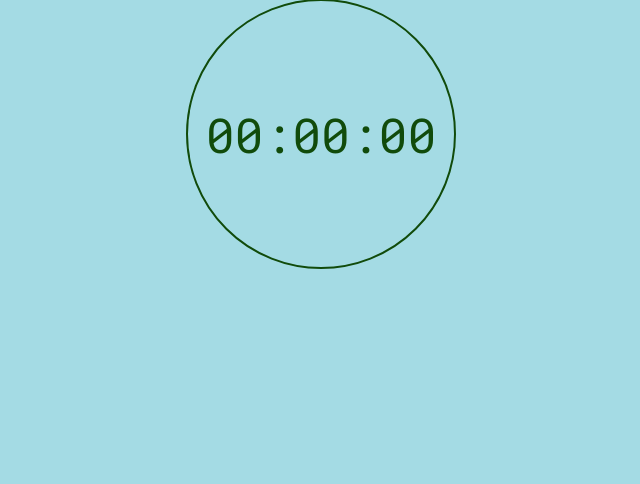
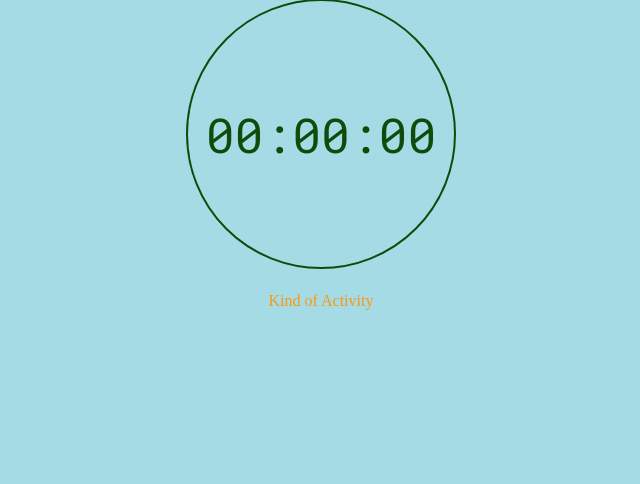
Before and after one commit to NordThing/Health-PWA, a PHP site: page / in a window 1280 px wide. Shown: the part 168-652 px from the top of the page, without its empty margins (319-959 px from the left). Run offline with PHP 8.4, Linux system fonts and the light colour scheme.

Commit message:
Cleaning up some parts and adding activites

```diff
--- a/css/index.css
+++ b/css/index.css
@@ -485,6 +485,15 @@ input:checked + .slider:before {
   width: 270px;
 }
 
+.activity {
+  display: flex;
+  align-items: center;
+  justify-content: center;
+  margin-left: auto;
+  margin-right: auto;
+  margin-top: 23px;
+}
+
 .time {
   font-family: "Roboto Mono";
   font-weight: 300;
--- a/index.html
+++ b/index.html
@@ -90,16 +90,10 @@
                             </div>
                         </div>
                     </div>
-                    <!-- THIS IS THE CONTROL FOR STOPWATCH FUNCTIONALITY -->
                     <div class="row">
-                        <div class="controls">
-                            <div id="playButtonCol" class="column">
-                                <button class="buttonPlay">
-                                </button>
-                            </div>
-                            <div class="column">
-                                <button class="buttonReset">
-                                </button>
+                        <div class="column">
+                            <div class="activity">
+                                Kind of Activity
                             </div>
                         </div>
                     </div>
```
